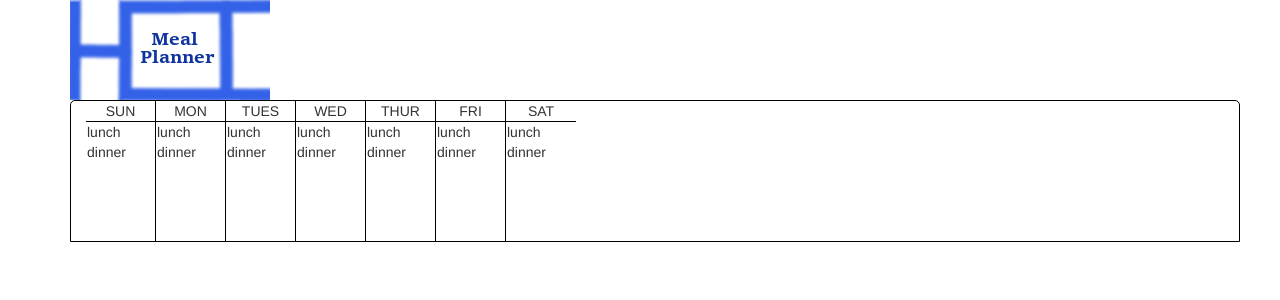
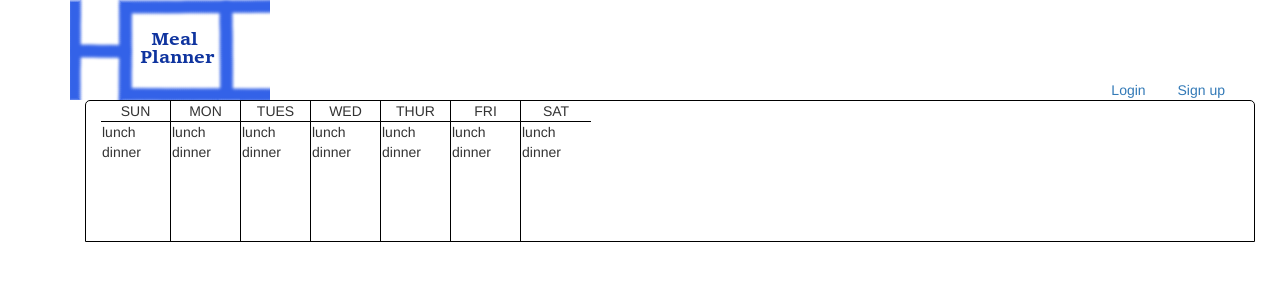
Before and after one commit to khatkeStudent/HCIRecipeSuggestionsProject, a PHP site: page /home.php in a window 1280 px wide. Shown: the top 300 px of the page. Run offline with PHP 8.4, Linux system fonts and the light colour scheme.

Commit message:
Updating for review

```diff
--- a/home.php
+++ b/home.php
@@ -6,7 +6,9 @@
 <body>
 	<?php include 'includes/header.inc' ?>
 	<div class="container">
+		<div class="col-md-6">
 		<?php include 'includes/weekview.inc' ?>
+		</div>
 	</div>
 </body>
 </html>
--- a/includes/header.inc
+++ b/includes/header.inc
@@ -6,14 +6,14 @@ echo "	<div class='row'>";
 echo "		<div class='col-md-12'>";
 echo "			<img src='images/Logo.png' />";
 echo "			<div class='ahrefLoginHeader'>";
-/*
+
 if (!isset($_SESSION["firstname"])) {
 	echo "			<a href='./login.php'>Login</a>";
 	echo "			<a>Sign up</a>";
 } else {
 	echo "			<span id='txtName'>" . $_SESSION["firstname"] . "</span>";
 }
-*/
+
 echo "			</div>";
 echo "		</div>";
 echo "	</div>";
```
